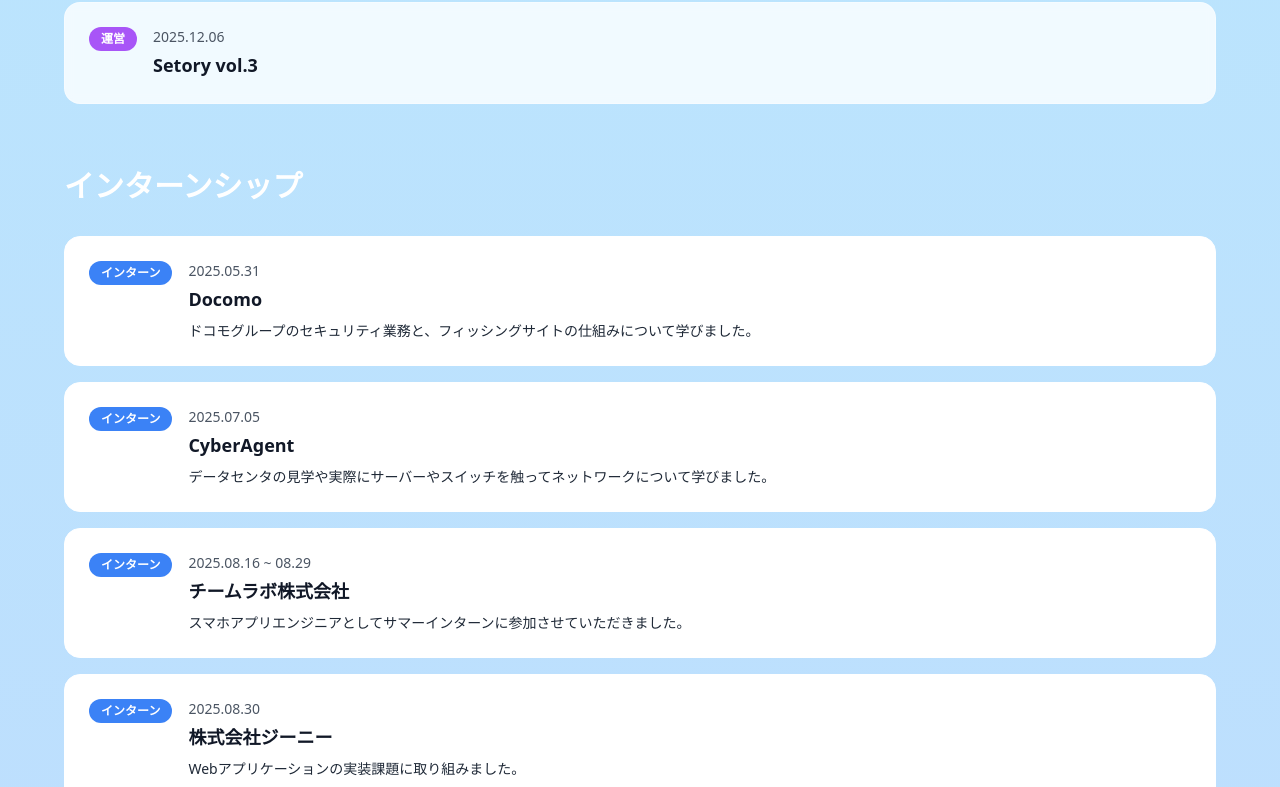
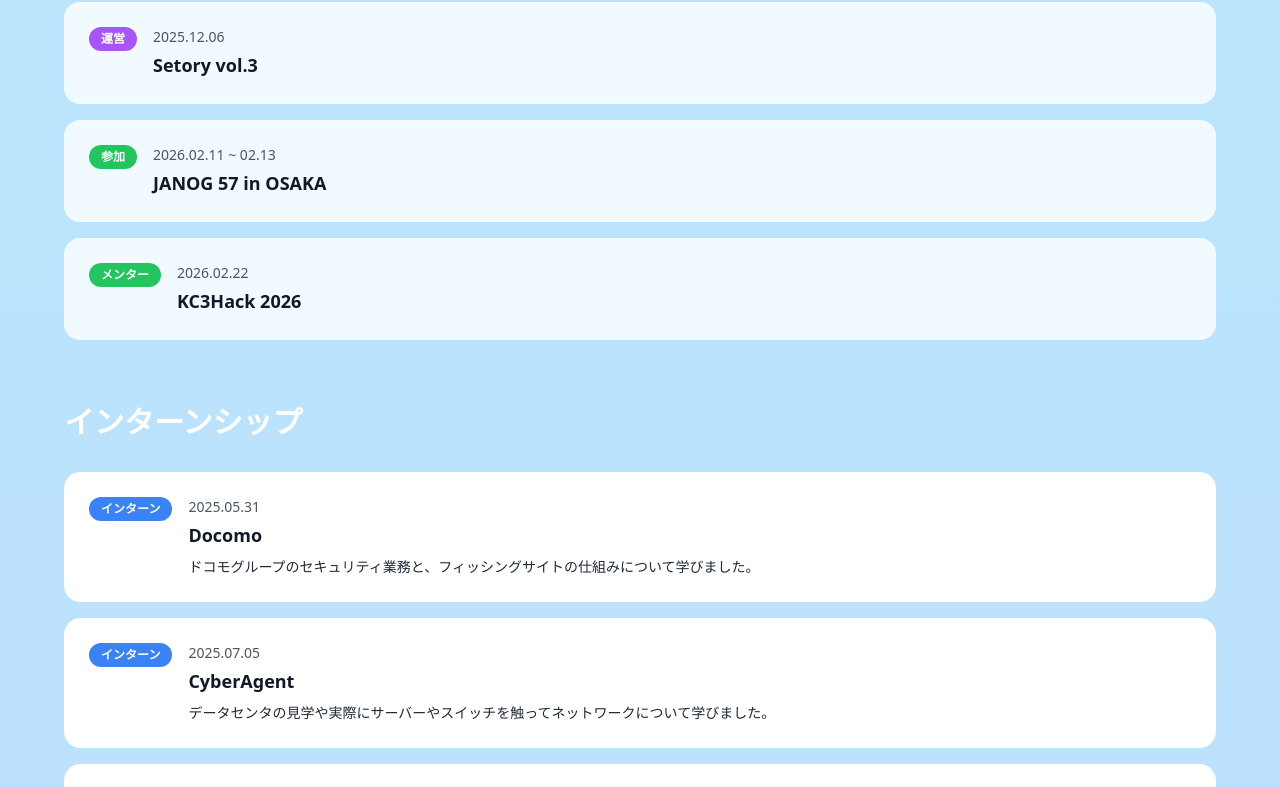
Before and after one commit to niyu07/niyu07.github.io, a React (Vite) app: page /about in a window 1280 px wide. Shown: the part 2320-3107 px from the top of the page. Built offline with nearby package versions, Linux system fonts and the light colour scheme.

Commit message:
feat: イベント参加歴とインターンシップ情報を更新し、新しいイベントを追加

```diff
--- a/src/pages/About.tsx
+++ b/src/pages/About.tsx
@@ -163,7 +163,21 @@
                 title: "セキュリティミニキャンプ in Hiroshima 2025",
                 type: "参加",
               },
-              { date: "2025.12.06", title: "Setory vol.3", type: "運営" },
+              {
+                date: "2025.12.06",
+                title: "Setory vol.3",
+                type: "運営",
+              },
+              {
+                date: "2026.02.11 ~ 02.13",
+                title: "JANOG 57 in OSAKA",
+                type: "参加",
+              },
+              {
+                date: "2026.02.22",
+                title: "KC3Hack 2026",
+                type: "メンター",
+              },
             ].map((event, idx) => (
               <div
                 key={idx}
@@ -175,8 +189,8 @@
                       event.type === "登壇"
                         ? "bg-red-500"
                         : event.type === "運営"
-                        ? "bg-purple-500"
-                        : "bg-green-500"
+                          ? "bg-purple-500"
+                          : "bg-green-500"
                     }`}
                   >
                     {event.type}
@@ -238,8 +252,13 @@
               },
               {
                 date: "2025.11.09",
-                company: "株式会社NTTデータ",
+                company: "株式会社エヌ・ティ・ティエムイー",
                 desc: "ネットワークをゲーム形式で学びました。",
+              },
+              {
+                date: "2026.02.15 ~ 02.17, 02.18 ~ 02.20",
+                company: "株式会社エヌ・ティ・ティエムイー",
+                desc: "いろいろなネットワークに関することを学びました。",
               },
             ].map((intern, idx) => (
               <div
```
